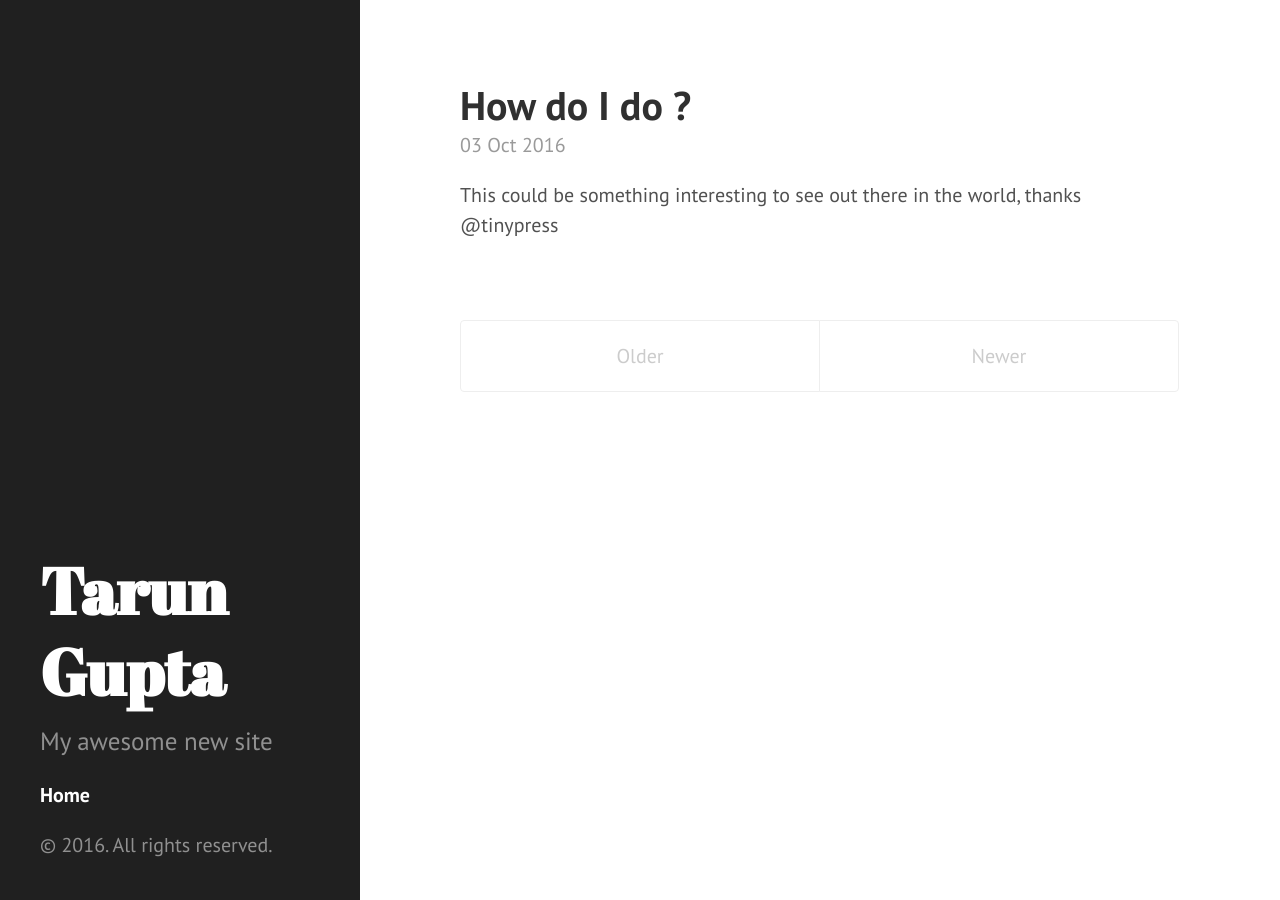
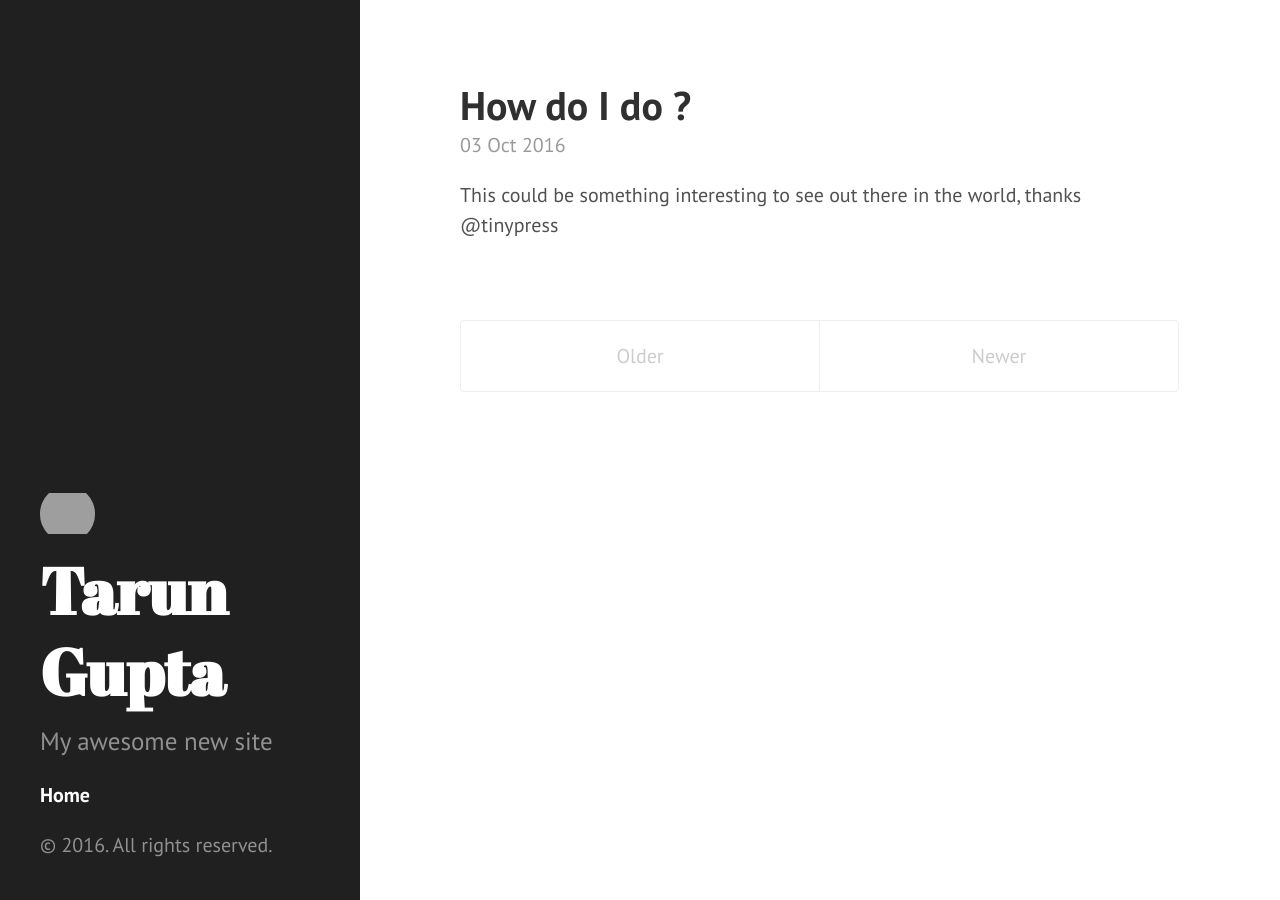
Before and after one commit to gtarun/gtarun1.github.io, a Jekyll site: the page built from index.html, in a window 1280 px wide. Built offline with Jekyll 4.4.1, drawn with Linux system fonts in a browser that asks for light colours; the list of posts is cut into pages by our own code.

Commit message:
added photo to site

```diff
--- a/_includes/sidebar.html
+++ b/_includes/sidebar.html
@@ -1,5 +1,8 @@
 <div class="sidebar">
   <div class="container sidebar-sticky">
+    <div class="sidebar-about-me">
+      <a class="logo" href="/"></a>
+    </div>
     <div class="sidebar-about">
       <h1>{{ site.title }}</h1>
       <p class="lead">{{ site.description }}</p>
--- a/public/css/hyde.css
+++ b/public/css/hyde.css
@@ -81,6 +81,18 @@ html {
   margin-top: 0;
   font-family: "Abril Fatface", serif;
   font-size: 3.25rem;
+}
+.sidebar-about-me .logo{
+      height: 56px;
+    width: 55px;
+    background: url(https://gtarun.github.io/me.jpg) no-repeat center;
+    background-size: 100% !important;
+    border-radius: 60px !important;
+    -webkit-border-radius: 60px !important;
+    display: inline-block;
+    opacity: 1;
+    transition: all 0.1s linear;
+
 }
 
 /* Sidebar nav */
```
